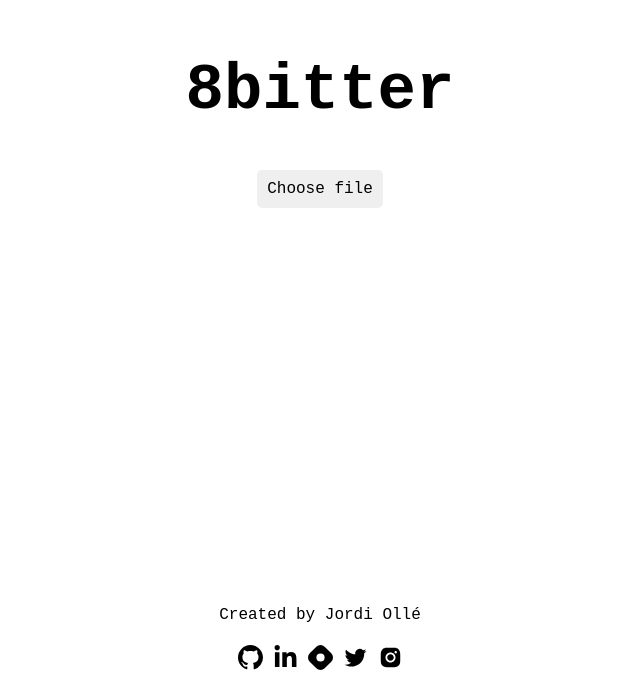
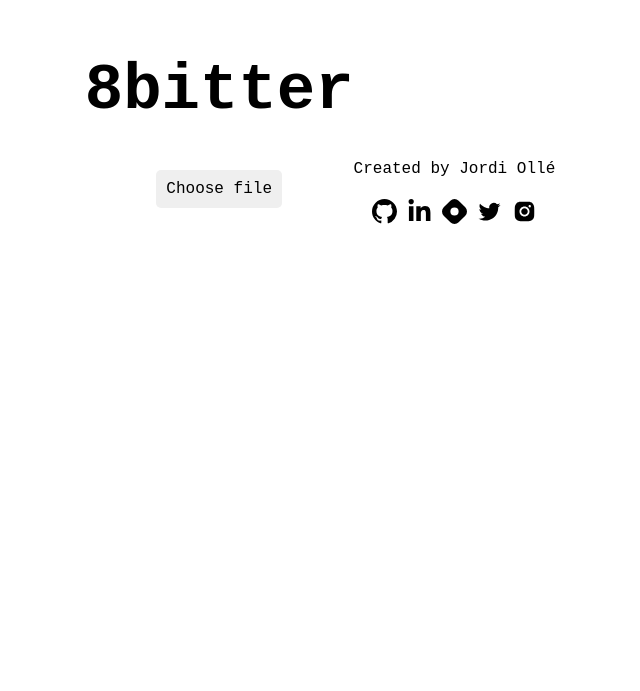
Before and after one commit to jolle11/8bitter, a React (Vite) app: page / in a window 1280 px wide. Shown: the part 218-909 px from the top of the page, without its empty margins (320-960 px from the left). After the commit the page ends 800 px from the top, so only its background shows below. Built offline with nearby package versions, Linux system fonts and the light colour scheme.

Commit message:
Structure change

```diff
--- a/src/App.tsx
+++ b/src/App.tsx
@@ -3,12 +3,10 @@ import ImageConverter from "./components/ImageConverter/ImageConverter";
 
 function App() {
 	return (
-		<>
-			<div className="content">
-				<ImageConverter />
-			</div>
+		<div className="content">
+			<ImageConverter />
 			<Footer />
-		</>
+		</div>
 	);
 }
 
```
